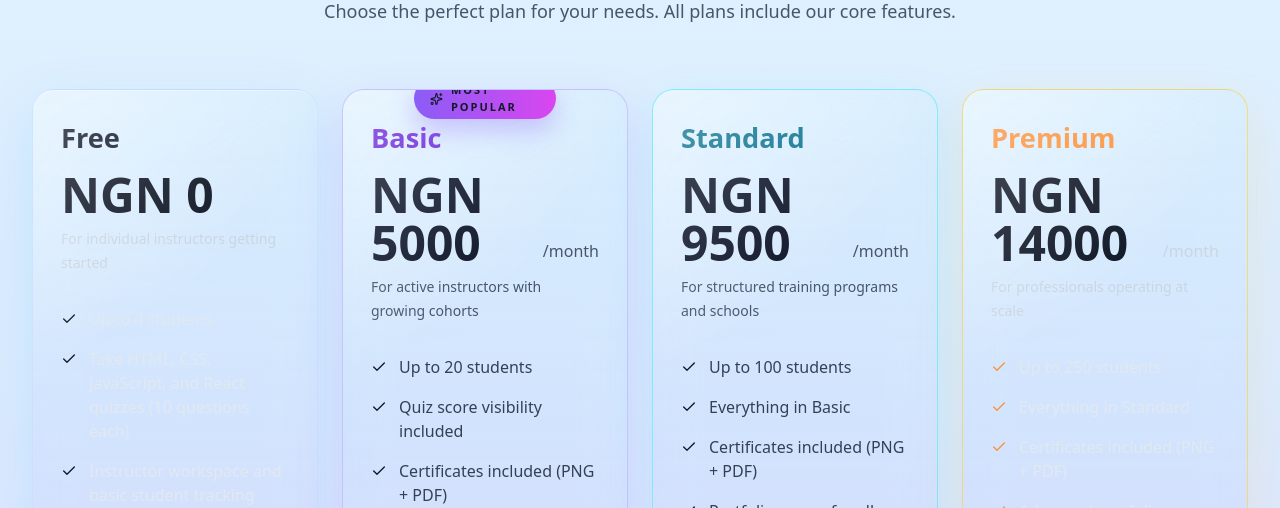
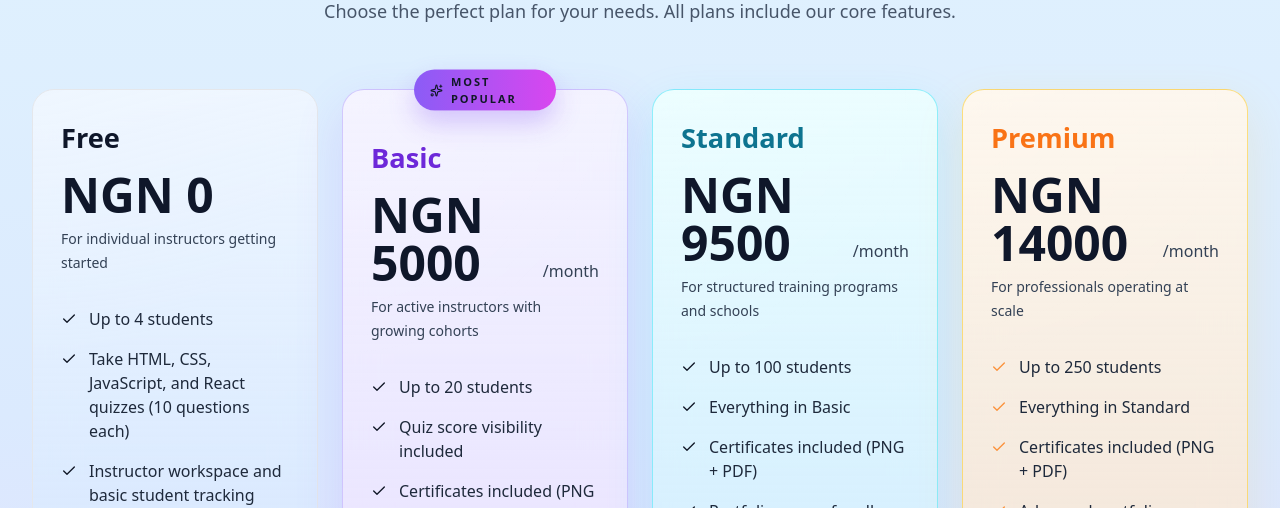
Before and after one commit to BrianE-Dev/DevPortix, a React (Vite) app in the folder frontend/: page /pricing in a window 1280 px wide. Shown: the part 292-800 px from the top of the page. Built offline with nearby package versions, Linux system fonts and the light colour scheme; no server answers.

Commit message:
DevPortix Version 1.58

```diff
--- a/frontend/src/components/Pricing.jsx
+++ b/frontend/src/components/Pricing.jsx
@@ -221,6 +221,21 @@ const Pricing = () => {
             (() => {
               const isCurrentPlan = plan.id === resolvedPlan;
               const isPopular = plan.popular;
+              const glassSurfaceClass = isDark
+                ? plan.id === 'basic'
+                  ? 'bg-[linear-gradient(180deg,rgba(76,29,149,0.24),rgba(15,23,42,0.92)),radial-gradient(circle_at_top_left,rgba(196,181,253,0.16),transparent_34%),radial-gradient(circle_at_bottom_right,rgba(129,140,248,0.12),transparent_38%)]'
+                  : plan.id === 'standard'
+                    ? 'bg-[linear-gradient(180deg,rgba(8,47,73,0.24),rgba(15,23,42,0.92)),radial-gradient(circle_at_top_left,rgba(103,232,249,0.14),transparent_34%),radial-gradient(circle_at_bottom_right,rgba(59,130,246,0.12),transparent_38%)]'
+                    : plan.id === 'premium'
+                      ? 'bg-[linear-gradient(180deg,rgba(120,53,15,0.24),rgba(15,23,42,0.92)),radial-gradient(circle_at_top_left,rgba(253,186,116,0.14),transparent_34%),radial-gradient(circle_at_bottom_right,rgba(251,191,36,0.12),transparent_38%)]'
+                      : 'bg-[linear-gradient(180deg,rgba(30,41,59,0.78),rgba(15,23,42,0.92)),radial-gradient(circle_at_top_left,rgba(148,163,184,0.16),transparent_34%),radial-gradient(circle_at_bottom_right,rgba(96,165,250,0.12),transparent_38%)]'
+                : plan.id === 'basic'
+                  ? 'bg-[linear-gradient(180deg,rgba(245,243,255,0.92),rgba(233,213,255,0.62)),radial-gradient(circle_at_top_left,rgba(255,255,255,0.4),transparent_34%),radial-gradient(circle_at_bottom_right,rgba(196,181,253,0.2),transparent_38%)]'
+                  : plan.id === 'standard'
+                    ? 'bg-[linear-gradient(180deg,rgba(236,254,255,0.92),rgba(186,230,253,0.58)),radial-gradient(circle_at_top_left,rgba(255,255,255,0.42),transparent_34%),radial-gradient(circle_at_bottom_right,rgba(103,232,249,0.2),transparent_38%)]'
+                    : plan.id === 'premium'
+                      ? 'bg-[linear-gradient(180deg,rgba(255,247,237,0.92),rgba(254,215,170,0.56)),radial-gradient(circle_at_top_left,rgba(255,255,255,0.42),transparent_34%),radial-gradient(circle_at_bottom_right,rgba(251,191,36,0.18),transparent_38%)]'
+                      : 'bg-[linear-gradient(180deg,rgba(239,246,255,0.94),rgba(191,219,254,0.56)),radial-gradient(circle_at_top_left,rgba(255,255,255,0.42),transparent_34%),radial-gradient(circle_at_bottom_right,rgba(125,211,252,0.18),transparent_38%)]';
               const cardAccentClass = plan.id === 'basic'
                 ? isDark
                   ? 'border-violet-400/35 shadow-[0_18px_55px_rgba(139,92,246,0.18)]'
@@ -244,10 +259,12 @@ const Pricing = () => {
                     ? isDark
                       ? 'text-cyan-400'
                       : 'text-cyan-700'
-                    : 'text-orange-400';
-              const bodyTextClass = isDark || plan.id === 'premium' || plan.id === 'free' ? 'text-slate-300' : 'text-slate-600';
-              const featureTextClass = isDark || plan.id === 'premium' || plan.id === 'free' ? 'text-slate-200' : 'text-slate-700';
-              const priceClass = isDark || plan.id === 'premium' || plan.id === 'free' ? 'text-white' : 'text-slate-900';
+                    : isDark
+                      ? 'text-orange-400'
+                      : 'text-orange-500';
+              const bodyTextClass = isDark ? 'text-slate-300' : 'text-slate-700';
+              const featureTextClass = isDark ? 'text-slate-200' : 'text-slate-800';
+              const priceClass = isDark ? 'text-white' : 'text-slate-900';
               const buttonClass = isPopular
                 ? 'bg-gradient-to-r from-violet-500 to-fuchsia-500 text-white shadow-[0_14px_30px_rgba(139,92,246,0.35)] hover:opacity-95'
                 : plan.id === 'standard'
@@ -264,10 +281,10 @@ const Pricing = () => {
               return (
             <div
               key={plan.id}
-              className={`landing-glass-blue-card relative mx-auto w-full max-w-md rounded-[22px] p-7 ${cardAccentClass}`}
+              className={`relative mx-auto w-full max-w-md overflow-visible rounded-[22px] border p-7 backdrop-blur-[22px] ${glassSurfaceClass} ${isPopular ? 'pt-12' : ''} ${cardAccentClass}`}
             >
               {isPopular && (
-                <div className="absolute -top-3 left-1/2 -translate-x-1/2 transform">
+                <div className="absolute left-1/2 top-0 -translate-x-1/2 -translate-y-1/2 transform">
                   <div className="flex items-center rounded-full bg-gradient-to-r from-violet-500 to-fuchsia-500 px-4 py-1 text-[11px] font-semibold uppercase tracking-[0.18em] text-white shadow-[0_12px_26px_rgba(139,92,246,0.32)]">
                     <Sparkles className="w-4 h-4 mr-2" />
                     Most Popular
```
